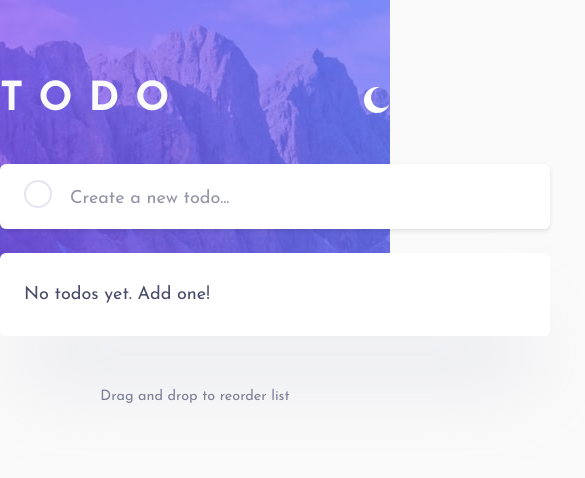
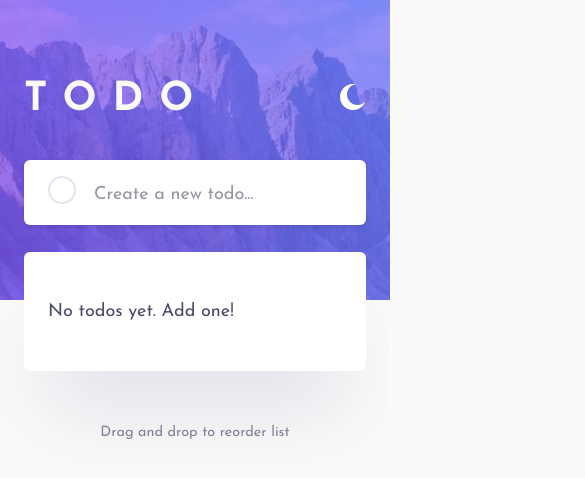
Before and after one commit to wojtek-zajac/todo-app, an Angular app: page / in a window 390 px wide. Shown: the top 478 px of the page, 585 px wide, since content can reach past the window. Built offline with nearby package versions, Linux system fonts and the light colour scheme.

Commit message:
style: Adjust mobile view styles

```diff
--- a/src/app/components/header/header.component.html
+++ b/src/app/components/header/header.component.html
@@ -1,6 +1,8 @@
 <header class="header">
   <div class="header__container">
-    <h1 class="header__title">TODO</h1>
+    <div>
+      <h1 class="header__title">TODO</h1>
+    </div>
     <img class="header__icon" src="assets/icons/icon-moon.svg" alt="">
   </div>
 </header>
--- a/src/app/components/header/header.component.scss
+++ b/src/app/components/header/header.component.scss
@@ -1,3 +1,9 @@
+:host {
+  display: flex;
+  justify-content: center;
+  width: 100%;
+}
+
 .header {
   display: flex;
   align-items: self-start;
@@ -19,10 +25,14 @@
   &__container {
     display: flex;
     justify-content: space-between;
-    align-items: center;
-    width: var(--container-width);
-    position: relative;
-    top: 80px;
+    align-items: baseline;
+    width: 100%;
+    max-width: var(--container-width);
+    margin: 5rem 1.5rem 0;
+
+    @media (max-width: 375px) {
+      margin: 3rem 1.5rem 0;
+    }
   }
 
   &__title {
@@ -30,10 +40,21 @@
     letter-spacing: 1rem;
     margin: 0;
     font-size: 2.5rem;
+    transition: all 0.3s;
+
+    @media (max-width: 375px) {
+      font-size: 1.5rem;
+    }
   }
 
   &__icon {
     width: 26px;
     height: 26px;
+    transition: all 0.3s;
+
+    @media (max-width: 375px) {
+      width: 19px;
+      height: 19px;
+    }
   }
 }
--- a/src/app/components/todo-form/todo-form.component.scss
+++ b/src/app/components/todo-form/todo-form.component.scss
@@ -1,16 +1,30 @@
+:host {
+  display: flex;
+  justify-content: center;
+  width: 100%;
+}
+
 .todo-form {
   position: relative;
-  width: var(--container-width);
-  margin: -160px auto 0;
+  width: 100%;
+  max-width: var(--container-width);
+  margin: -140px 1.5rem 0;
+
+  @media (max-width: 375px) {
+    margin-top: -100px;
+  }
 
   &__form {
     display: flex;
     gap: 1rem;
     background-color: var(--input-list-bg);
-    margin: 1.5rem auto;
     border-radius: 6px;
     padding: var(--box-padding);
     box-shadow: 0 2px 4px rgba(0, 0, 0, 0.1);
+
+    @media (max-width: 375px) {
+      padding: 0.7rem 1rem;
+    }
   }
 
   &__text-input {
--- a/src/app/components/todo-list/todo-list.component.html
+++ b/src/app/components/todo-list/todo-list.component.html
@@ -23,11 +23,21 @@
     <div class="todo-list__footer">
       <span>{{ activeCount() }} items left</span>
       <div class="todo-list__filters">
-        <button (click)="setFilter(TodoFilter.All)" [class.active]="filter() === TodoFilter.All">All</button>
-        <button (click)="setFilter(TodoFilter.Active)" [class.active]="filter() === TodoFilter.Active">Active</button>
-        <button (click)="setFilter(TodoFilter.Completed)" [class.active]="filter() === TodoFilter.Completed">Completed</button>
+        <ng-container *ngTemplateOutlet="filtersTemplate"></ng-container>
       </div>
       <button (click)="clearCompleted()" class="todo-list__clear-completed">Clear completed</button>
     </div>
   }
 </main>
+
+@if (todos().length !== 0) {
+  <aside class="todo-list__filters-mobile">
+    <ng-container *ngTemplateOutlet="filtersTemplate"></ng-container>
+  </aside>
+}
+
+<ng-template #filtersTemplate>
+  <button (click)="setFilter(TodoFilter.All)" [class.active]="filter() === TodoFilter.All">All</button>
+  <button (click)="setFilter(TodoFilter.Active)" [class.active]="filter() === TodoFilter.Active">Active</button>
+  <button (click)="setFilter(TodoFilter.Completed)" [class.active]="filter() === TodoFilter.Completed">Completed</button>
+</ng-template>
--- a/src/app/components/todo-list/todo-list.component.scss
+++ b/src/app/components/todo-list/todo-list.component.scss
@@ -1,16 +1,32 @@
+:host {
+  display: flex;
+  flex-wrap: wrap;
+  justify-content: center;
+  width: 100%;
+}
+
 .todo-list {
   position: relative;
-  width: var(--container-width);
-  margin: 0 auto 3.3rem;
+  width: 100%;
+  max-width: var(--container-width);
+  margin: -3rem 1.5rem 2.5rem;
   box-shadow: 0 3.5rem 5rem -1.5rem rgba(194, 195, 214, .5);
   background-color: var(--input-list-bg);
   border-radius: 6px;
 
+  @media (max-width: 375px) {
+    margin: -1.7rem 1.5rem 1rem;
+  }
+
   &__empty-state {
-    width: 100%;
     padding: var(--box-padding);
     padding-top: 2rem;
     padding-bottom: 2rem;
+
+    @media (max-width: 375px) {
+      padding-top: 1rem;
+      padding-bottom: 1rem;
+    }
   }
 
   &__items {
@@ -23,6 +39,9 @@
     display: flex;
     gap: 1rem;
     align-items: center;
+    background-color: white;
+    box-sizing: border-box;
+    border-radius: 4px;
     padding: var(--box-padding);
     border-bottom: 1px solid var(--list-divider-color);
     cursor: move;
@@ -106,14 +125,47 @@
     padding: var(--box-padding);
     border-top: 1px solid var(--list-divider-color);
     font-size: 0.9rem;
+
+    @media (max-width: 500px) {
+      .todo-list__filters {
+        display: none;
+      }
+    }
   }
 
   &__filters {
     display: flex;
+    justify-content: space-between;
     gap: 1rem;
+
+    @media (max-width: 500px) {
+      display: none;
+    }
   }
 
-  &__filters button {
+  &__filters-mobile {
+    display: none;
+    justify-content: center;
+    gap: 1rem;
+    padding: var(--box-padding);
+    margin: 0 1.5rem 1rem;
+    width: 100%;
+    background-color: var(--input-list-bg);
+    box-shadow: 0 3.5rem 5rem -1.5rem rgba(194, 195, 214, 0.5);
+    border-radius: 6px;
+    z-index: 1;
+
+    @media (max-width: 500px) {
+      display: flex;
+    }
+
+    @media (min-width: 375px) {
+      margin-top: -1rem;
+    }
+  }
+
+  &__filters button,
+  &__filters-mobile button {
     background: none;
     border: none;
     font-family: inherit;
@@ -130,7 +182,8 @@
     }
   }
 
-  &__filters button.active {
+  &__filters button.active,
+  &__filters-mobile button.active {
     color: var(--bright-blue);
     background-color: transparent;
   }
--- a/src/styles.scss
+++ b/src/styles.scss
@@ -37,4 +37,9 @@ body {
   margin: 0;
   padding: 0;
   box-sizing: border-box;
+  transition: all 0.3s;
+
+  @media (max-width: 375px) {
+    font-size: 0.9rem;
+  }
 }
```
